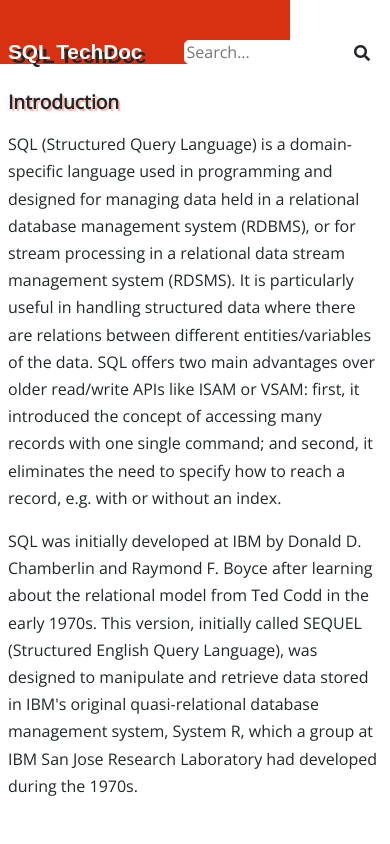
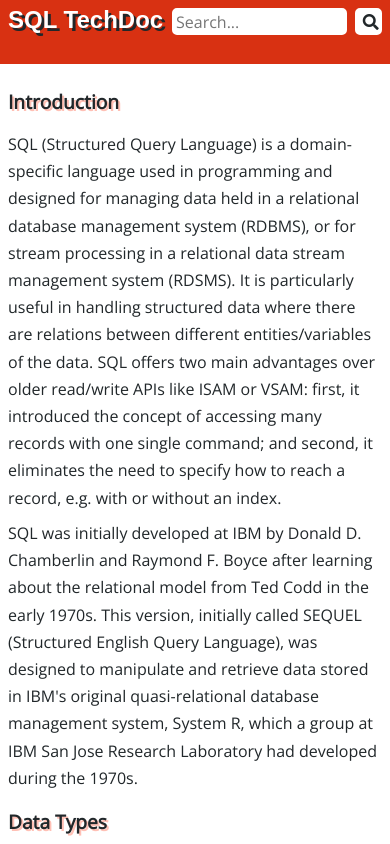
Before and after one commit to lamadrugada/fcc-techdoc, a plain HTML site: page index.html in a window 390 px wide. Shown: the top 844 px of the page. Drawn offline with nearby package versions, Linux system fonts and the light colour scheme; a script that the page names is missing; a web font is replaced by a local one.

Commit message:
Styled searchbar for smallest devices

```diff
--- a/style.css
+++ b/style.css
@@ -73,9 +73,13 @@ a:hover {
 
 /*------------------------------------------------------NAVBAR-----------------------------------------*/
 
-.navwrapper {
+.navwrapper,
+nav {
   width: 290px;
   background-color: var(--primary-dark);
+}
+
+.navwrapper {
   margin: 0;
   padding: 2rem 0 2rem 0;
   line-height: 2rem;
@@ -83,7 +87,6 @@ a:hover {
 
 nav {
   position: fixed;
-  width: 290px;
 }
 
 nav ul {
@@ -218,21 +221,35 @@ th {
 
 @media (max-width: 1100px) {
 
+  main {
+    padding: 2rem 1rem;
+  }
+
+  section {
+    margin-bottom: 2rem;
+  }
+
+  pre,
   pre code {
     margin: 0;
+  }
+
+  p {
+    margin: 0.5rem 0;
   }
 
 }
 
 
-@media (max-width: 430px) {
+@media (max-width: 600px) {
 
   h1 {
     display: inline;
-    font-size: 1.3rem;
+    font-size: 1.5rem;
     line-height: 1.5rem;
     margin: 0;
     padding: 0;
+    text-shadow: 3px 3px var(--secondary-dark);
   }
 
   h2 {
@@ -242,12 +259,24 @@ th {
   h3 {
     font-size: 1rem;
     margin-bottom: 0;
+    margin-top: 0;
   }
 
   .wrapper {
     flex-flow: column wrap;
   }
 
+  .navwrapper {
+    background-color: #fff;
+  }
+
+    nav {
+      top: 0;
+      height: 4rem;
+    }
+
+
+  .navwrapper,
   nav,
   main,
   table {
@@ -273,6 +302,10 @@ th {
     padding: 0.5rem;
   }
 
+ section {
+  margin-bottom: 1rem;
+ }
+
   th, td {
     padding: 0.5rem;
   }
@@ -290,16 +323,20 @@ th {
     line-height: 1.5rem;
   }
 
+  .searchwrapper {
+position: absolute;
+top: 0.5rem;
+left: 40%;
+width: 60%;
+  }
+
     input {
-    position: absolute;
-    top: 0.5rem;
-    left: 45%;
-
-    border: 1px solid #fff;
-    width: 40%;
+    border: 2px solid #fff;
+    left: 0;
+    width: calc(100% - 2.7rem);
     font-family: var(--font-main);
     color: #21272A;
-    height: 1.5rem;
+    height: 1.7rem;
     font-size: 1rem;
     border-radius: 5px;
     margin: 0 0.5rem;
@@ -312,12 +349,13 @@ th {
   button {
     position: absolute;
     right: 0.5rem;
-    top: 0.5rem;
-    border: 1px solid #fff;
+    margin-left: 0.5rem;
+    border: 2px solid #fff;
     border-radius: 5px;
     color: var(--secondary-dark);
     font-size: 1rem;
-    height: 1.5rem;
+    height: 1.7rem;
+    width: 1.7rem;
     background-color: #fff;
     margin: 0;
   }
```
Also changed, not shown: index.html (+0 -9 lines).
